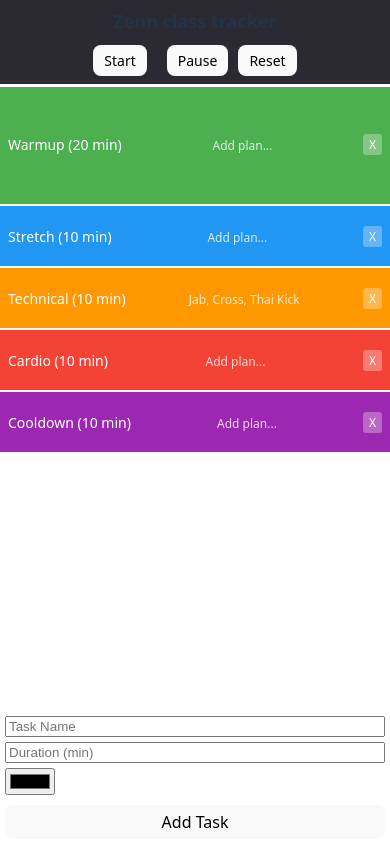
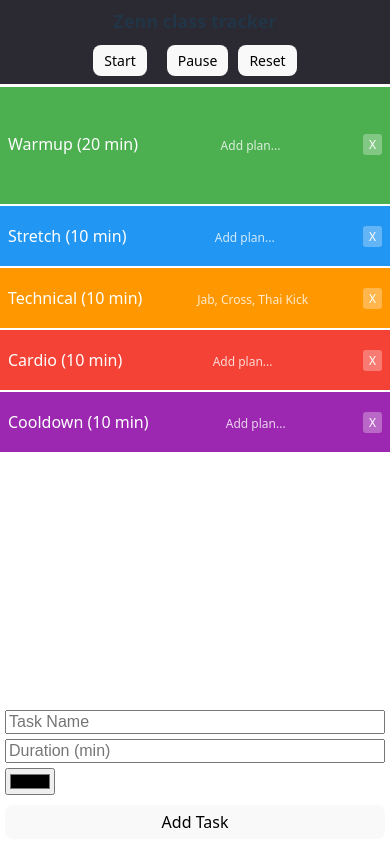
Before and after one commit to powpowdan/zenntrainer, a React (Vite) app: page / in a window 390 px wide. Built offline with nearby package versions, Linux system fonts and the light colour scheme.

Commit message:
iphone font change for zoom

```diff
--- a/index.html
+++ b/index.html
@@ -2,6 +2,8 @@
 <html lang="en">
   <head>
     <meta charset="UTF-8" />
+    <!-- this disables piunch to zoom below as well -->
+    <meta name="viewport" content="width=device-width, initial-scale=1.0, maximum-scale=1.0">
     <link rel="icon" type="image/svg+xml" href="/vite.svg" />
     <meta name="viewport" content="width=device-width, initial-scale=1.0" />
     <title>zenntrainer</title>
--- a/src/components/TaskBlock.jsx
+++ b/src/components/TaskBlock.jsx
@@ -24,7 +24,7 @@ export default function TaskBlock({ task, onDelete, highlight, onEdit }) {
         padding: "0 8px",
         color: "#fff",
         cursor: "grab",
-        fontSize: highlight ? "18px" : "14px",
+        fontSize: highlight ? "19px" : "16px",
         userSelect: "none",
         transition: "background-color 0.3s", // smooth color change
       }}
@@ -37,7 +37,7 @@ export default function TaskBlock({ task, onDelete, highlight, onEdit }) {
           <input
             value={planText}
             onChange={(e) => setPlanText(e.target.value)}
-            style={{ flex: 1, fontSize: "12px" }}
+            style={{ flex: 1, fontSize: "16px" }}
           />
           <button onClick={savePlan} style={{ fontSize: "12px" }}>Save</button>
         </div>
--- a/src/index.css
+++ b/src/index.css
@@ -23,6 +23,9 @@ html, body, #root {
 
 * {
   box-sizing: border-box;
+}
+input, textarea, select {
+  font-size: 16px;
 }
 /* end chapp css */
 a {
```
